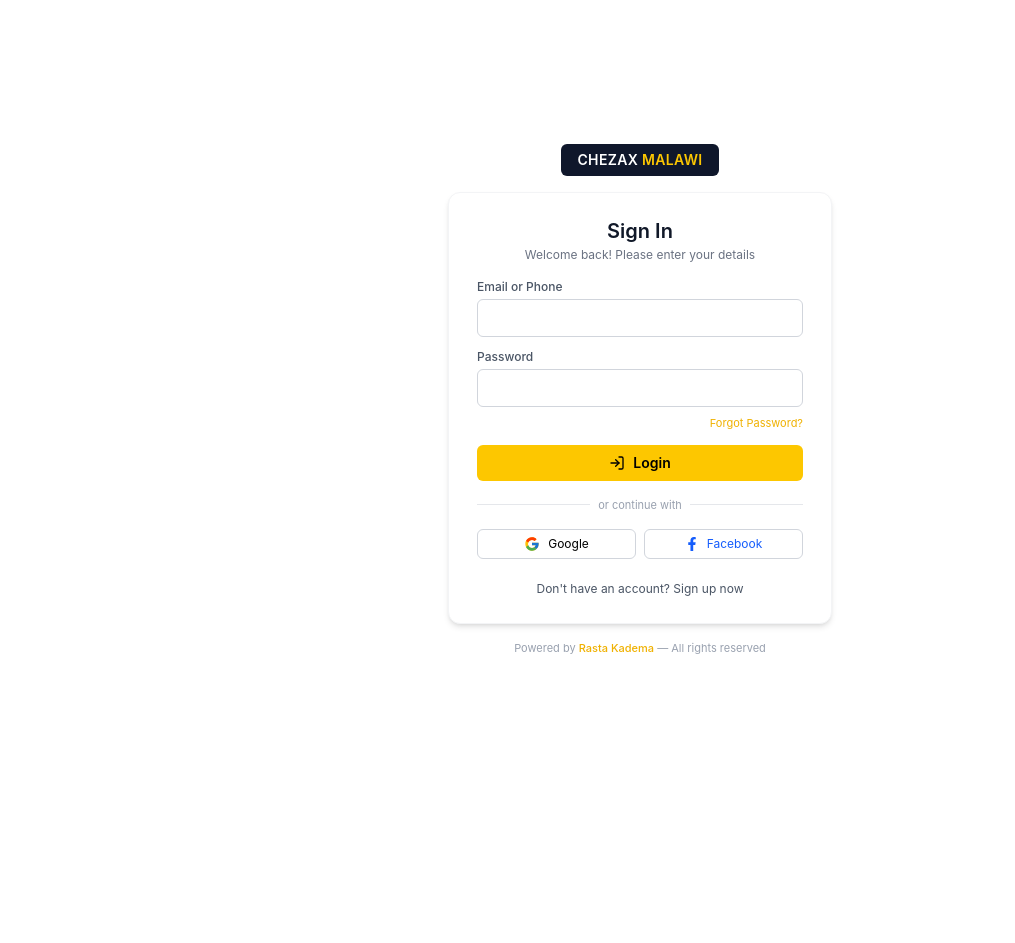
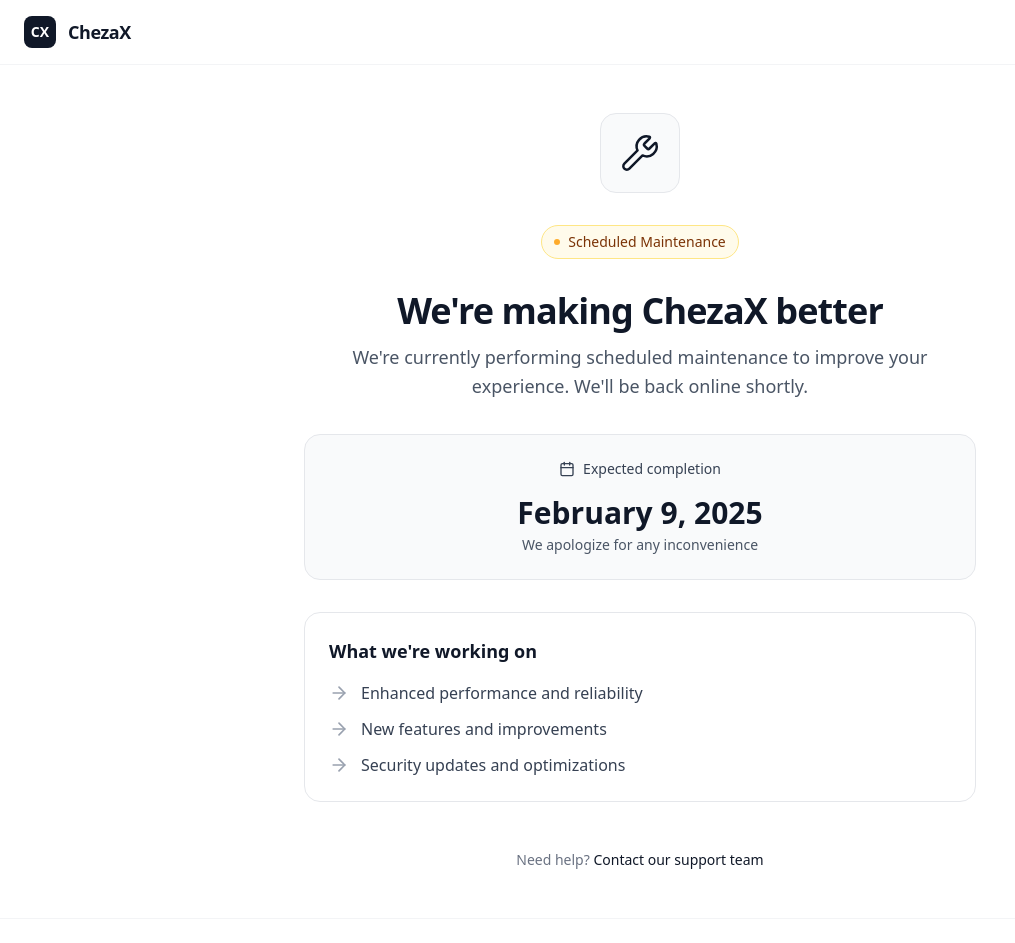
Before and after one commit to Pelex04/Yazait-chatroom, a React (Vite) app: page / in a window 1280 px wide. Shown: the top 943 px of the page, without its empty margins (0-1015 px from the left). Before the commit the page ends 800 px from the top, so only its background shows below. Built offline with nearby package versions, Linux system fonts and the light colour scheme; no server answers.

Commit message:
chezax maintenance

```diff
--- a/src/App.tsx
+++ b/src/App.tsx
@@ -1,13 +1,13 @@
 /* eslint-disable @typescript-eslint/no-unused-vars */
 /* eslint-disable @typescript-eslint/no-explicit-any */
-// Chatroom/src/App.tsx - DEBUG VERSION
-// Add console.logs to see what's happening
+// Chatroom/src/App.tsx - WITH MAINTENANCE MODE
 
 import { useState, useEffect } from "react";
 import { BrowserRouter, Routes, Route, Navigate } from "react-router-dom";
 import Login from "./components/Login";
 import SSOHandler from "./components/SSOHandler";
 import LearningPlatformChat from "./components/chat";
+import MaintenancePage from "./components/MaintenancePage.tsx";
 import socketService from "./services/socket";
 import { authAPI } from "./services/api";
 
@@ -15,9 +15,30 @@
   const [isAuthenticated, setIsAuthenticated] = useState(false);
   const [currentUser, setCurrentUser] = useState<any>(null);
   const [isLoading, setIsLoading] = useState(true);
+  const [isMaintenanceMode, setIsMaintenanceMode] = useState(false);
 
   useEffect(() => {
-    const initializeUser = async () => {
+    const initializeApp = async () => {
+      // First, check if backend is in maintenance mode
+      try {
+        const healthResponse = await fetch(`${import.meta.env.VITE_API_URL || 'http://localhost:3000'}/api/health`);
+        const healthData = await healthResponse.json();
+
+        if (healthResponse.status === 503 || healthData.maintenanceMode) {
+          console.log('[MAINTENANCE] Backend is in maintenance mode');
+          setIsMaintenanceMode(true);
+          setIsLoading(false);
+          return; // Stop initialization, show maintenance page
+        }
+      } catch (error) {
+        // If we can't reach the backend at all, assume maintenance
+        console.error('[MAINTENANCE] Cannot reach backend, assuming maintenance mode:', error);
+        setIsMaintenanceMode(true);
+        setIsLoading(false);
+        return;
+      }
+
+      // If not in maintenance mode, proceed with normal authentication
       const token = localStorage.getItem("token");
       const storedUser = localStorage.getItem("user");
 
@@ -45,7 +66,7 @@
       setIsLoading(false);
     };
 
-    initializeUser();
+    initializeApp();
   }, []);
 
   const handleLoginSuccess = (token: string, user: any) => {
@@ -87,10 +108,24 @@
     }
   };
 
+  // Loading state
   if (isLoading) {
-    return <div>Loading...</div>;
+    return (
+      <div className="min-h-screen bg-white flex items-center justify-center">
+        <div className="text-center space-y-4">
+          <div className="w-12 h-12 mx-auto border-4 border-gray-900 border-t-transparent rounded-full animate-spin"></div>
+          <p className="text-sm text-gray-600">Loading ChezaX...</p>
+        </div>
+      </div>
+    );
   }
 
+  // Maintenance mode - show to everyone
+  if (isMaintenanceMode) {
+    return <MaintenancePage />;
+  }
+
+  // Normal app flow
   return (
     <BrowserRouter>
       <Routes>
--- /dev/null
+++ b/src/components/MaintenancePage.tsx
@@ -0,0 +1,136 @@
+import { Wrench, Calendar, ArrowRight } from 'lucide-react';
+
+const MaintenancePage = () => {
+  return (
+    <div className="min-h-screen bg-white flex flex-col">
+      {/* Header */}
+      <div className="border-b border-gray-100">
+        <div className="max-w-7xl mx-auto px-6 py-4">
+          <div className="flex items-center gap-3">
+            <div className="w-8 h-8 bg-gray-900 rounded-lg flex items-center justify-center">
+              <span className="text-white font-bold text-sm">CX</span>
+            </div>
+            <span className="text-lg font-semibold text-gray-900 tracking-tight">
+              ChezaX
+            </span>
+          </div>
+        </div>
+      </div>
+
+      {/* Main Content */}
+      <div className="flex-1 flex items-center justify-center px-6 py-12">
+        <div className="max-w-2xl w-full text-center space-y-8">
+          {/* Icon */}
+          <div className="flex justify-center">
+            <div className="w-20 h-20 bg-gray-50 rounded-2xl flex items-center justify-center border border-gray-200">
+              <Wrench className="w-10 h-10 text-gray-900" strokeWidth={1.5} />
+            </div>
+          </div>
+
+          {/* Status Badge */}
+          <div className="inline-flex items-center gap-2 px-3 py-1.5 bg-amber-50 border border-amber-200 rounded-full text-sm font-medium text-amber-900">
+            <span className="w-1.5 h-1.5 bg-amber-500 rounded-full animate-pulse"></span>
+            Scheduled Maintenance
+          </div>
+
+          {/* Heading */}
+          <div className="space-y-3">
+            <h1 className="text-4xl font-bold text-gray-900 tracking-tight">
+              We're making ChezaX better
+            </h1>
+            <p className="text-lg text-gray-600 max-w-xl mx-auto leading-relaxed">
+              We're currently performing scheduled maintenance to improve your experience.
+              We'll be back online shortly.
+            </p>
+          </div>
+
+          {/* Timeline */}
+          <div className="bg-gray-50 border border-gray-200 rounded-2xl p-6 space-y-4">
+            <div className="flex items-center justify-center gap-2 text-sm font-medium text-gray-700">
+              <Calendar className="w-4 h-4" />
+              Expected completion
+            </div>
+            <div className="space-y-1">
+              <div className="text-3xl font-bold text-gray-900">
+                February 9, 2025
+              </div>
+              <div className="text-sm text-gray-600">
+                We apologize for any inconvenience
+              </div>
+            </div>
+          </div>
+
+          {/* What's Happening */}
+          <div className="text-left bg-white border border-gray-200 rounded-2xl p-6 space-y-4">
+            <h2 className="text-lg font-semibold text-gray-900">
+              What we're working on
+            </h2>
+            <ul className="space-y-3">
+              <li className="flex items-start gap-3">
+                <ArrowRight className="w-5 h-5 text-gray-400 flex-shrink-0 mt-0.5" strokeWidth={2} />
+                <span className="text-gray-700">Enhanced performance and reliability</span>
+              </li>
+              <li className="flex items-start gap-3">
+                <ArrowRight className="w-5 h-5 text-gray-400 flex-shrink-0 mt-0.5" strokeWidth={2} />
+                <span className="text-gray-700">New features and improvements</span>
+              </li>
+              <li className="flex items-start gap-3">
+                <ArrowRight className="w-5 h-5 text-gray-400 flex-shrink-0 mt-0.5" strokeWidth={2} />
+                <span className="text-gray-700">Security updates and optimizations</span>
+              </li>
+            </ul>
+          </div>
+
+          {/* Support */}
+          <div className="pt-4">
+            <p className="text-sm text-gray-500">
+              Need help?{' '}
+              <a
+                href="mailto:rastakadema@gmail.com"
+                className="text-gray-900 font-medium hover:underline"
+              >
+                Contact our support team
+              </a>
+            </p>
+          </div>
+        </div>
+      </div>
+
+      {/* Footer */}
+      <div className="border-t border-gray-100">
+        <div className="max-w-7xl mx-auto px-6 py-6">
+          <p className="text-center text-xs text-gray-500">
+            Powered by <span className="font-medium text-gray-700">Rasta Kadema</span>
+          </p>
+        </div>
+      </div>
+
+      {/* Subtle Animation */}
+      <style>{`
+        @keyframes fadeIn {
+          from {
+            opacity: 0;
+            transform: translateY(10px);
+          }
+          to {
+            opacity: 1;
+            transform: translateY(0);
+          }
+        }
+
+        .max-w-2xl > * {
+          animation: fadeIn 0.6s cubic-bezier(0.16, 1, 0.3, 1) backwards;
+        }
+
+        .max-w-2xl > *:nth-child(1) { animation-delay: 0.1s; }
+        .max-w-2xl > *:nth-child(2) { animation-delay: 0.2s; }
+        .max-w-2xl > *:nth-child(3) { animation-delay: 0.3s; }
+        .max-w-2xl > *:nth-child(4) { animation-delay: 0.4s; }
+        .max-w-2xl > *:nth-child(5) { animation-delay: 0.5s; }
+        .max-w-2xl > *:nth-child(6) { animation-delay: 0.6s; }
+      `}</style>
+    </div>
+  );
+};
+
+export default MaintenancePage;
```
